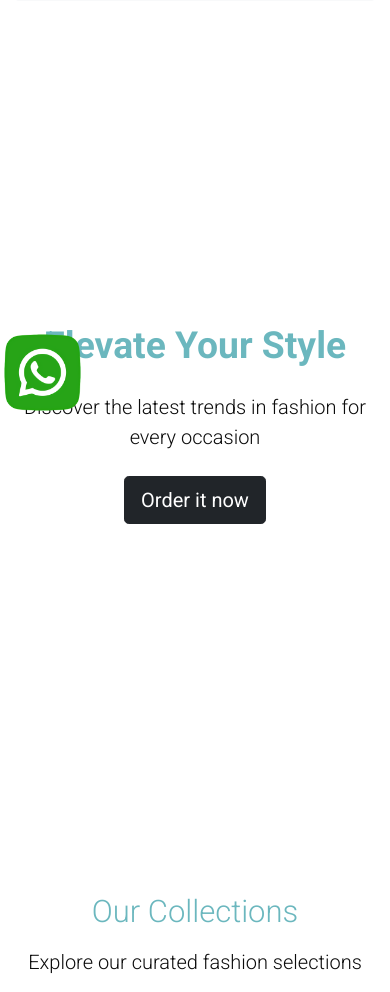
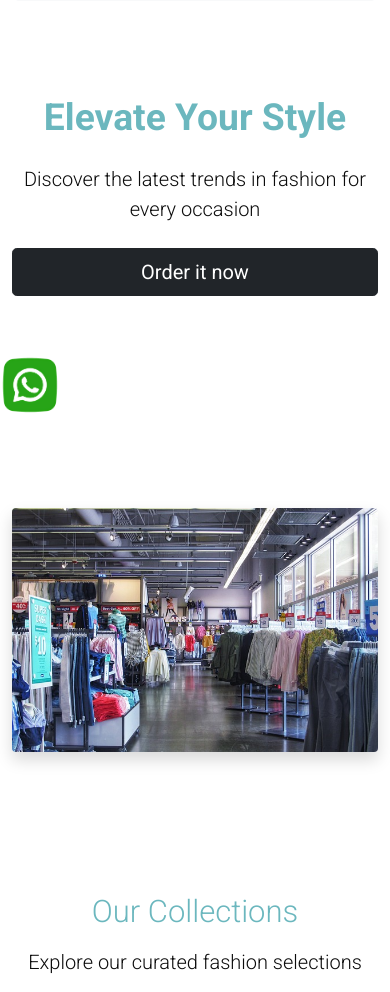
Before and after one commit to sa11erto5n/nawa3im, a Django app: template frontend/templates/frontend/index.html in a window 390 px wide. Shown: the part 429-1421 px from the top of the page. Run offline with Django 5.2, Linux system fonts and the light colour scheme; the template is opened without the code that fills it: most values are stand-ins (such as "Sample title", 1, 10 or a date in 2020); grey boxes marked "Sample" are stand-in pictures; some libraries are stand-ins or nearby versions.

Commit message:
Remove AOS animations and adjust responsive layout
- Remove data-aos attributes from all sections
- Modify column classes for better responsiveness
- Adjust WhatsApp icon styling and dimensions
- Simplify section layouts and remove unnecessary data attributes

```diff
--- a/frontend/templates/frontend/index.html
+++ b/frontend/templates/frontend/index.html
@@ -214,27 +214,22 @@
 
     {% block content %}
       <!-- Hero Section -->
-      <section class="hero-section vh-100" data-aos="fade-up">
+      <section class="hero-section vh-100">
         <div class="container h-100">
           <div class="row h-100 align-items-center">
-            <div class="col-md-6 text-center text-md-start">
-              <h1 class="display-3 fw-bold mb-4 text-teal" data-aos="fade-right">
+            <div class="col-lg-12 col-md-6 text-center text-md-start">
+              <h1 class="display-3 fw-bold mb-4 text-teal">
                 {% trans "Elevate Your Style" %}
               </h1>
-              <p class="lead mb-4" data-aos="fade-right" data-aos-delay="200">
+              <p class="lead mb-4">
                 {% trans "Discover the latest trends in fashion for every occasion" %}
               </p>
               <a href="{% url 'frontend:market' %}"
-                 target="_blank"
-                 class="btn btn-dark btn-lg"
-                 data-aos="fade-up"
-                 data-aos-delay="400">
+                 class="btn btn-dark btn-lg d-block d-md-inline-block">
                 {% trans "Order it now" %}
               </a>
             </div>
-            <div class="col-md-6 d-none d-md-block"
-                 data-aos="fade-left"
-                 data-aos-delay="600">
+            <div class="col-lg-12 col-md-6 mt-4 mt-md-0">
               <img src="{% static 'images/store.jpg' %}"
                    alt="Fashion"
                    class="img-fluid rounded shadow" />
@@ -244,7 +239,7 @@
       </section>
 
       <!-- Collections Section -->
-      <section id="collections" class="py-5" data-aos="fade-up">
+      <section id="collections" class="py-5">
         <div class="container">
           <div class="text-center mb-5">
             <h2 class="display-5 mb-3 text-teal">
@@ -256,7 +251,7 @@
           </div>
           <div class="row g-4">
             {% for category in categories %}
-              <div class="col-md-4" data-aos="fade-up">
+              <div class="col-md-12 col-sm-6 col-md-4">
                 <div class="card h-100 border-0 shadow">
                   <img src={{ category.image.url }} class="card-img-top ratio" style="aspect-ratio:1/1" alt={{ category|trans:'name' }} />
                   <div class="card-body text-center">
@@ -269,14 +264,12 @@
                 </div>
               </div>
             {% endfor %}
-
-
           </div>
         </div>
       </section>
 
       <!-- New Arrivals Section -->
-      <section class="py-5 bg-light" data-aos="fade-up">
+      <section class="py-5 bg-light">
         <div class="container">
           <div class="text-center mb-5">
             <h2 class="display-5 mb-3 text-teal">
@@ -288,7 +281,7 @@
           </div>
           <div class="row g-4">
             {% for product in products %}
-              <div class="col-md-6 col-lg-3" data-aos="fade-up">
+              <div class="col-lg-12 col-sm-6 col-md-6">
                 <div class="card h-100 border-0 shadow">
                   <img src="{{ product.image.url }}"
                        class="card-img-top"
@@ -311,15 +304,15 @@
       </section>
 
       <!-- About Section -->
-      <section id="about" class="py-5" data-aos="fade-up">
+      <section id="about" class="py-5">
         <div class="container">
           <div class="row align-items-center">
-            <div class="col-md-6 order-md-2" data-aos="fade-left">
+            <div class="col-md-6 order-md-2">
               <img src="{% static 'images/bags.png' %}"
                    alt="About Us"
                    class="img-fluid w-100" />
             </div>
-            <div class="col-md-6 order-md-1" data-aos="fade-right">
+            <div class="col-md-6 order-md-1">
               <h2 class="display-5 mb-4 text-teal">
                 {% trans "About Our Brand" %}
               </h2>
@@ -333,7 +326,7 @@
       </section>
 
       <!-- Blog Section -->
-      <section id="blog" class="py-5 bg-light" data-aos="fade-up">
+      <section id="blog" class="py-5 bg-light">
         <div class="container">
           <div class="text-center mb-5">
             <h2 class="display-5 mb-3 text-teal">
@@ -345,7 +338,7 @@
           </div>
           <div class="row g-4">
             {% for blog in blogs %}
-              <div class="col-md-4" data-aos="fade-up">
+              <div class="col-md-4">
                 <div class="card h-100 border-0 shadow">
                   <img src={{ blog.image.url }} class="card-img-top" alt={{ blog|trans:"title" }} />
                   <div class="card-body">
@@ -362,7 +355,7 @@
       </section>
 
       <!-- Testimonials Section -->
-      <section id="testimonials" class="py-5 bg-light" data-aos="fade-up">
+      <section id="testimonials" class="py-5 bg-light">
         <div class="container">
           <div class="text-center mb-5">
             <h2 class="display-5 mb-3 text-teal">
@@ -373,8 +366,7 @@
             </p>
           </div>
           <div id="testimonialCarousel"
-               class="carousel slide"
-               data-bs-ride="carousel">
+               class="carousel slide">
             <div class="carousel-inner">
               {% for object in testemonies %}
                 <div class="carousel-item {% if forloop.first %}active{% endif %}">
@@ -441,11 +433,11 @@
                   </div>
                   <div class="mb-3">
                     <textarea class="form-control" rows="4" placeholder="{% trans 'Message' %}" required></textarea>
-                                                              </div>
-                                                              <div class="d-grid">
-                                                                <button class="btn btn-primary d-block ms-auto" type="submit">
-                                                                  {% trans "SEND" %}
-                                          </button>
+                                                                      </div>
+                                                                      <div class="d-grid">
+                                                                        <button class="btn btn-primary d-block ms-auto" type="submit">
+                                                                          {% trans "SEND" %}
+                                              </button>
                   </div>
                 </form>
               </div>
@@ -519,11 +511,12 @@
 
   <a href="https://wa.me/+213784818516"
      target="_blank"
-     class="text-decoration-none" id='whatsapp_icon'>
+     class="text-decoration-none"
+     id='whatsapp_icon'
+     style="width: 60px; height: 60px;">
     <img src="{% static 'images/whatsapp-icon.png' %}"
          alt="WhatsApp Icon"
-         style="width: 85px;
-                height: 85px" />
+         class="img-fluid" />
   </a>
 
   <!-- footer section -->
```
